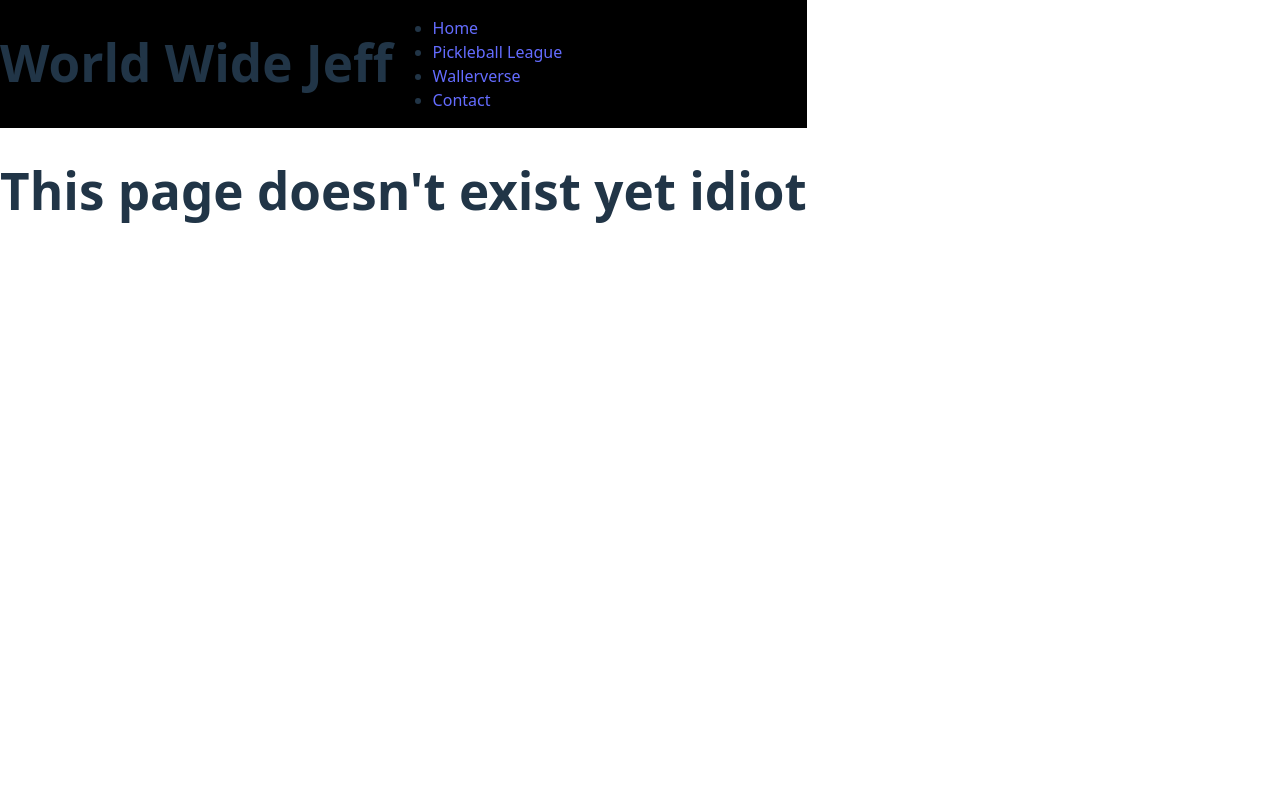
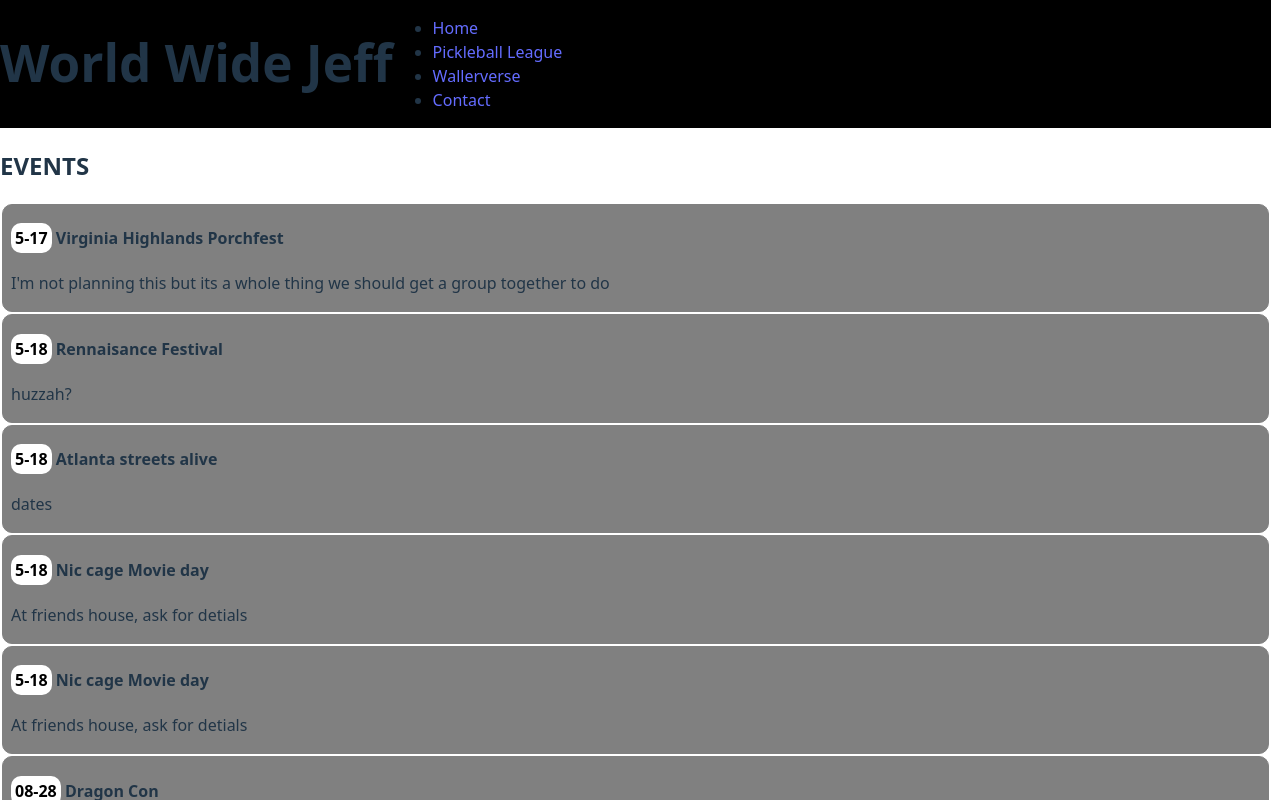
Before and after one commit to JeffWHenderson/world-wide-jeff, a React (Vite) app: page /events in a window 1280 px wide. Shown: the top 800 px of the page. Built offline with nearby package versions, Linux system fonts and the light colour scheme.

Commit message:
add file structure... I'll probably end up making this more of a mono-repo

```diff
--- a/src/App.tsx
+++ b/src/App.tsx
@@ -1,10 +1,11 @@
 import { BrowserRouter, Routes, Route } from "react-router-dom";
-import Layout from "./screens/Layout";
-import Home from "./screens/Home";
-import NoPage from "./screens/NoPage";
-import Pickleball from "./screens/Pickleball";
-import Contact from "./screens/Contact";
-import Wallerverse from "./screens/Wallerverse"
+import Layout from "./screens/Core/Layout";
+import Home from "./screens/Core/Home";
+import NoPage from "./screens/Core/NoPage";
+import Pickleball from "./screens/Pickleball/Pickleball";
+import Contact from "./screens/Contact/Contact";
+import Wallerverse from "./screens/Wallerverse/Wallerverse"
+import Events from "./screens/Events/Events";
 
 function App() {
   return (
@@ -15,6 +16,7 @@ function App() {
           <Route path="/pickleball" element={<Pickleball />} />
           <Route path="/wallerverse" element={<Wallerverse />} />
           <Route path="/contact" element={<Contact />} />
+          <Route path="/events" element={<Events />} />
           <Route path="*" element={<NoPage />} />
         </Route>
       </Routes>
--- /dev/null
+++ b/src/screens/Core/Home.tsx
@@ -0,0 +1,7 @@
+import Events from "../Events/Events";
+
+const Home = () => {
+    return <Events></Events>
+};
+
+export default Home;
--- a/src/screens/Events.ts
+++ b/src/screens/Events/EventTypes.ts
@@ -1,4 +1,4 @@
-type event = {
+export type event = {
     id: string;
     name: string;
     details: string;
@@ -10,141 +10,141 @@ type event = {
 }
 
 
-export const events: event[] = [
+export const hardCodedEvents: event[] = [
     {
-        id: "some-id-8",
+        id: "ca7866be-6e1b-4e6b-8b8a-2d5a9c0bf9ce",
         name: "Virginia Highlands Porchfest",
         details: "I'm not planning this but its a whole thing we should get a group together to do",
         startDate: "2025-5-17"
     },
     {
-        id: "some-id-12",
+        id: "66b8dc2e-ca70-47fa-be5b-05103bf73982",
         name: "Rennaisance Festival",
         details: "huzzah?",
         startDate: "2025-5-18"
     },
     {
-        id: "some-id-14",
+        id: "1d4196e8-a920-4875-8987-5da349bf28ab",
         name: "Atlanta streets alive",
         details: "dates",
         startDate: "2025-5-18"
     },
     {
-        id: "some-id-23244",
+        id: "25dca23c-ca88-4bbc-84c7-c08a59907f84",
         name: "Nic cage Movie day",
         details: "At friends house, ask for detials",
         startDate: "2025-5-18"
     },
     {
-        id: "some-id-2324df344",
+        id: "eee9762e-ec55-4ad4-88ca-a8d8f071a49d",
         name: "Nic cage Movie day",
         details: "At friends house, ask for detials",
         startDate: "2025-5-18"
     },
     {
-        id: "some-id-10",
+        id: "d269d4f8-5019-4974-b07a-761d43b21adf",
         name: "Dragon Con",
         details: "Get your tickets now",
         startDate: "2025-08-28"
     },
     {
-        id: "some-id-10",
+        id: "eaf93d4b-c793-4397-9330-872449bed5be",
         name: "Shaky Knees",
         details: "Get your tickets now",
         startDate: "2025-09-19"
     },
     {
-        id: "some-id-9",
+        id: "7c1a778b-20f2-4a9e-ab7a-bfa7293c1db2",
         name: "Lantern Festival",
         details: "Lets meet before and make some lanterns. I'm not planning the actual event but its a whole thing we should get a group together to do",
         startDate: "cancelled"
     },
     {
-        id: "some-id-0393554",
+        id: "867a25fb-224c-400e-98d2-6ca0a45444c7",
         name: "Art Projects Day",
         details: "Bring something you are working on and we can all work on our art projects we've been neglecting",
         startDate: "tbd"
     },
     {
-        id: "some-id--2",
+        id: "48991928-4c60-493b-9bd2-426cf3116eac",
         name: "Hike - North Georgia",
         details: "Lets look at trees and maybe a waterfall",
         startDate: "tbd"
     },
     {
-        id: "some-id--3",
+        id: "d1088340-82c2-45f7-8e99-2c17a9334230",
         name: "Kayak & Paddleboard",
         details: "day on the water and then Halal after",
         startDate: "tbd"
     },
     {
-        id: "some-id-0304949",
+        id: "59f95cf4-b803-4a9d-a712-1fa679056fde",
         name: "Paint'n'sip at home",
         details: "A paint and sip but without a competent instructor",
         startDate: "tbd"
     },
     {
-        id: "some-id--34546er77",
+        id: "7600e356-bf29-4470-9567-001219fb4619",
         name: "other pitched ideas",
         details: "Candle making, dumpling wrapping, Line dancing, salsa at eclipse di luna, bro force co-op, track more concerts, track comedy shows, dog beach, find more local-events",
         startDate: "tbd"
     },
     {
-        id: "some-id--4",
+        id: "f551e54e-a8cf-4410-b9a2-f32f2a7987e9",
         name: "Hot air Balloon",
         details: "I'm not really even sure that this is a thing",
         startDate: "tbd"
     },
     {
-        id: "some-id",
+        id: "02f854de-fdfc-486b-ab73-24ca6c6300bf",
         name: "zombie walk",
         details: "A beltline bar crawl with some sick zombie makeup",
         startDate: "tbd"
     },
     {
-        id: "some-id-2",
+        id: "b1e3976b-8368-4892-a64d-2d77e5b3f365",
         name: "pool party",
         details: "Pool party at the condo",
         startDate: "tbd"
     },
     {
-        id: "some-id-3",
+        id: "e72540d9-7ed4-4c5d-a337-4b728b7d1957",
         name: "Wall Ride",
         details: "twice a month group bike ride",
         startDate: "tbd"
     },
     {
-        id: "some-id-4",
+        id: "1516fe29-bfaf-4345-9ebf-64d038781005",
         name: "Piedmont Heights Pickleball League",
         details: "a very poorly managed (by me) pickleball league",
         startDate: "tbd"
     },
     {
-        id: "some-id-6",
+        id: "ad4c0794-0fbe-4f4d-af0c-41bb8be5a47a",
         name: "Outdoor Movie Night: The Room",
         details: "Lets watch a movie by the pool",
         startDate: "tbd"
     },
     {
-        id: "some-id-7",
+        id: "df51880b-c66d-4a0d-b2bf-bbe38201a2ee",
         name: "Texas Hold em Poker",
         details: "Bluffing encouraged",
         startDate: "tbd"
     },
     {
-        id: "some-id-11",
+        id: "fbb858e9-ba89-46c0-9f1c-9c992d15d27c",
         name: "Karoake night",
         details: "Go big or go home",
         startDate: "tbd"
     },
     {
-        id: "some-id-15",
+        id: "a4753aa2-c8c1-4300-a994-4ad7fbef4f65",
         name: "Hot Pot",
         details: "Just need to remember I like doing these",
         startDate: "tbd"
     },
     {
-        id: "some-id-16",
+        id: "7c0ecb0f-42b3-43ff-8f6b-c8f0d3c447e9",
         name: "slack line",
         details: "invite people to do a slackline but also don't let people think i'm one of those slackline guys in any way",
         startDate: "tbd"
--- a/src/screens/Home.tsx
+++ b/src/screens/Events/Events.tsx
@@ -1,6 +1,6 @@
-import { events } from "./Events"
+import { hardCodedEvents } from "./EventTypes"
 
-const Home = () => {
+const Events = () => {
     const displayDate = (date: "tbd" | "cancelled" | string) => {
         if (date === 'cancelled') {
             return <span style={{ color: 'black', backgroundColor: "red", padding: "4px", borderRadius: "10px" }}>{date}</span>
@@ -13,12 +13,13 @@ const Home = () => {
         return <span style={{ color: 'black', backgroundColor: "white", padding: "4px", borderRadius: "10px" }}>{date.split("2025-")[1]}</span>
     }
 
+
     return (
         <>
             {/* EVENT CARD START */}
             <h2>EVENTS</h2>
             {
-                events.map(item => (
+                hardCodedEvents.map(item => (
                     <div style={{ backgroundColor: "grey", border: "1px solid grey", margin: "2px", borderRadius: "10px", padding: "0px 4px 0px 8px" }} key={item.id} onClick={() => console.log("clicked " + item.id)}>
                         <div>
                             <h4> {displayDate(item.startDate)} {item.name}</h4 >
@@ -30,8 +31,7 @@ const Home = () => {
             }
             {/* EVENT CARD END */}
         </>
+    )
+}
 
-    );
-};
-
-export default Home;
+export default Events;
--- a/src/screens/Pickleball.tsx
+++ b/src/screens/Pickleball/Pickleball.tsx
@@ -1,4 +1,4 @@
-import UnderConstruction from "./UnderConstruction";
+import UnderConstruction from "../Core/UnderConstruction";
 
 const Pickleball = () => {
     return <UnderConstruction name="Pickleball League" />
--- a/src/screens/Wallerverse.tsx
+++ b/src/screens/Wallerverse/Wallerverse.tsx
@@ -1,4 +1,4 @@
-import UnderConstruction from "./UnderConstruction";
+import UnderConstruction from "../Core/UnderConstruction";
 
 const Wallerverse = () => {
     return <UnderConstruction name="Wallerverse" />
```
Also changed, not shown: src/screens/Contact/Contact.tsx (renamed from src/screens/Contact.tsx), src/screens/Core/Layout.tsx (renamed from src/screens/Layout.tsx), src/screens/Core/NoPage.tsx (renamed from src/screens/NoPage.tsx), src/screens/Core/UnderConstruction.tsx (renamed from src/screens/UnderConstruction.tsx).
